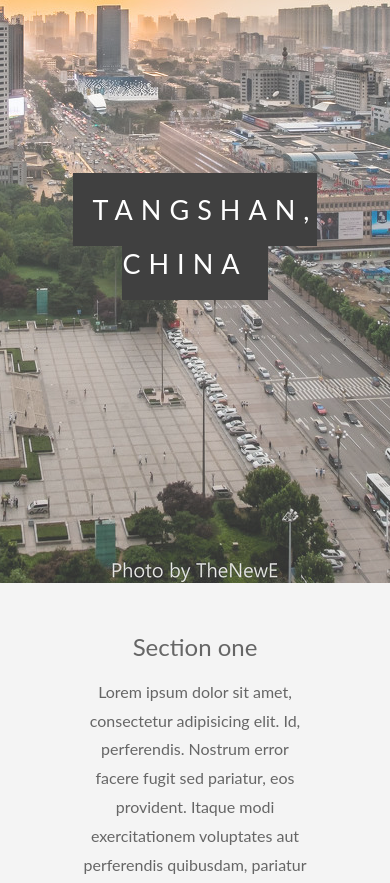
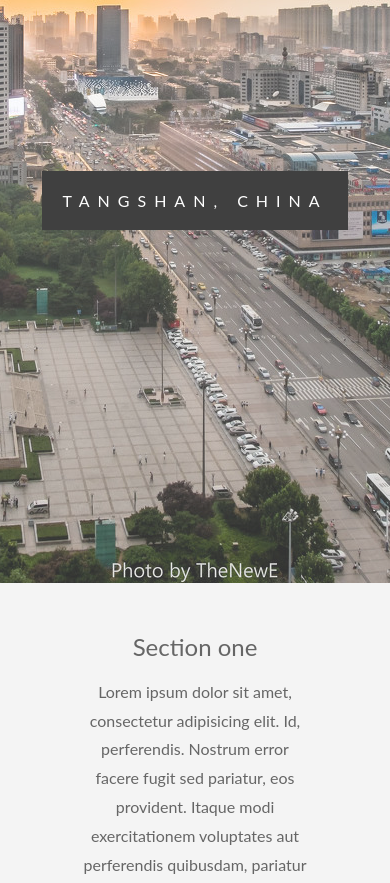
Before and after one commit to Chimpdu/my_portfolio, a website: page dist/aboutme.html in a window 390 px wide. Shown: the part 1061-1944 px from the top of the page. Drawn offline with Linux system fonts and the light colour scheme.

Commit message:
minor adjustments for mobile view 4

```diff
--- a/scss/_mobile.scss
+++ b/scss/_mobile.scss
@@ -92,6 +92,11 @@
     .bio{
         font-size: 1rem;
     }
+    .parallax{
+        .border{
+            font-size: 1rem;
+        }
+    }
 
 
 }
```
Also changed, not shown: dist/css/main.css.
